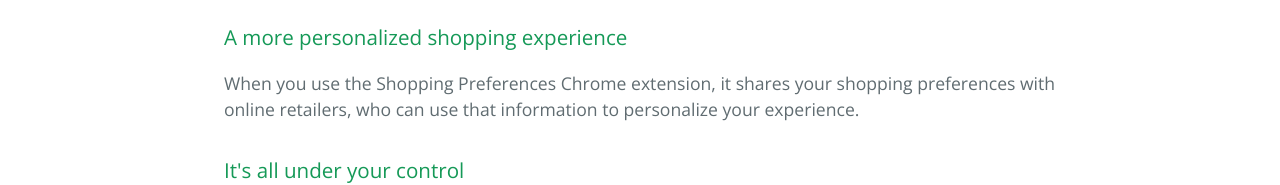
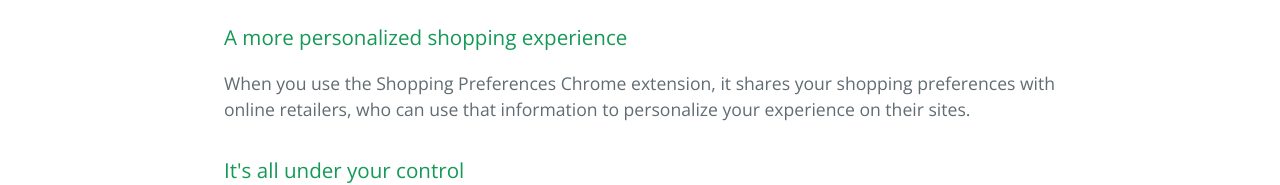
Before and after one commit to shaungallagher/shoppingprefs, a plain HTML site: page index.html in a window 1280 px wide. Shown: the part 461-646 px from the top of the page. Drawn offline with nearby package versions, Linux system fonts and the light colour scheme.

Commit message:
Update index.html

```diff
--- a/index.html
+++ b/index.html
@@ -20,7 +20,7 @@
       <h3>
 <a id="a-more-personalized-shopping-experience" class="anchor" href="#a-more-personalized-shopping-experience" aria-hidden="true"><span aria-hidden="true" class="octicon octicon-link"></span></a>A more personalized shopping experience</h3>
 
-<p>When you use the Shopping Preferences Chrome extension, it shares your shopping preferences with online retailers, who can use that information to personalize your experience.</p>
+<p>When you use the Shopping Preferences Chrome extension, it shares your shopping preferences with online retailers, who can use that information to personalize your experience on their sites.</p>
 
 <h3>
 <a id="its-all-under-your-control" class="anchor" href="#its-all-under-your-control" aria-hidden="true"><span aria-hidden="true" class="octicon octicon-link"></span></a>It's all under your control</h3>
```
